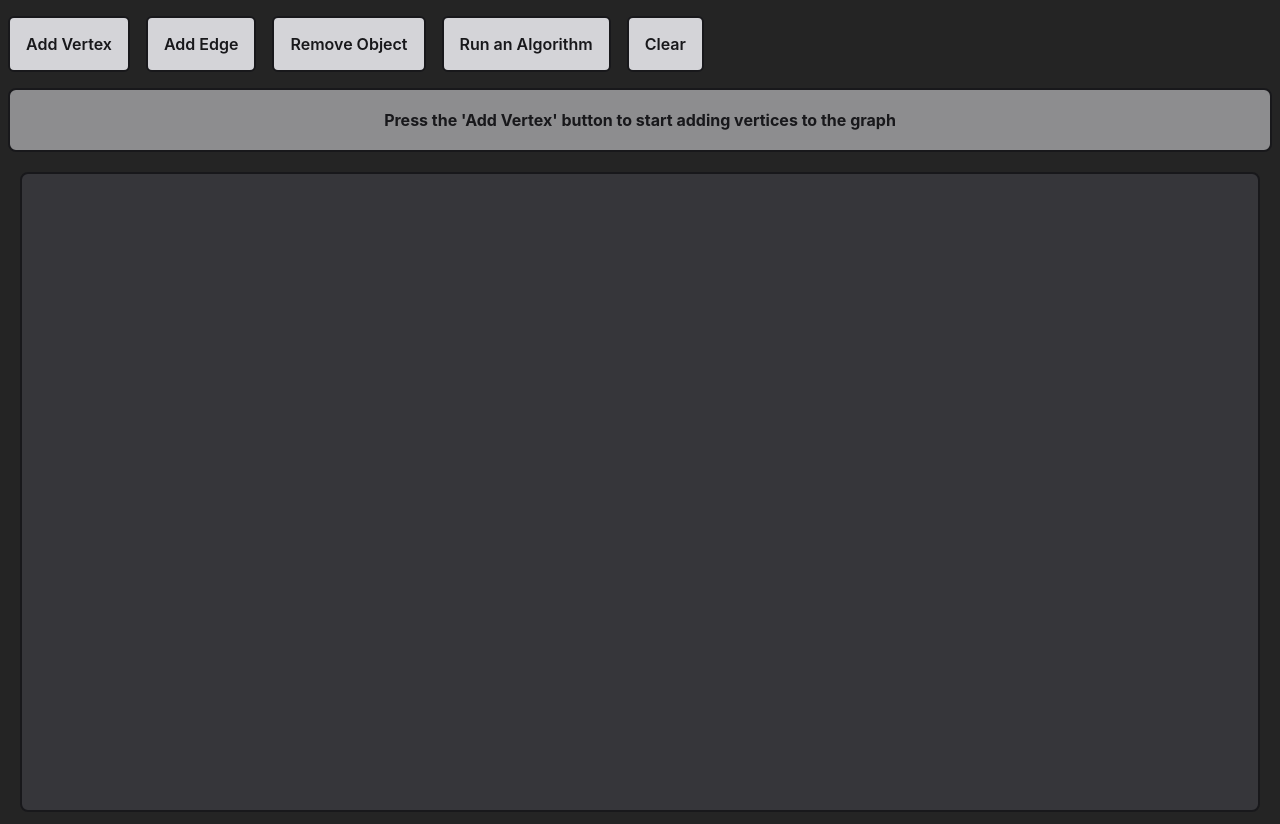
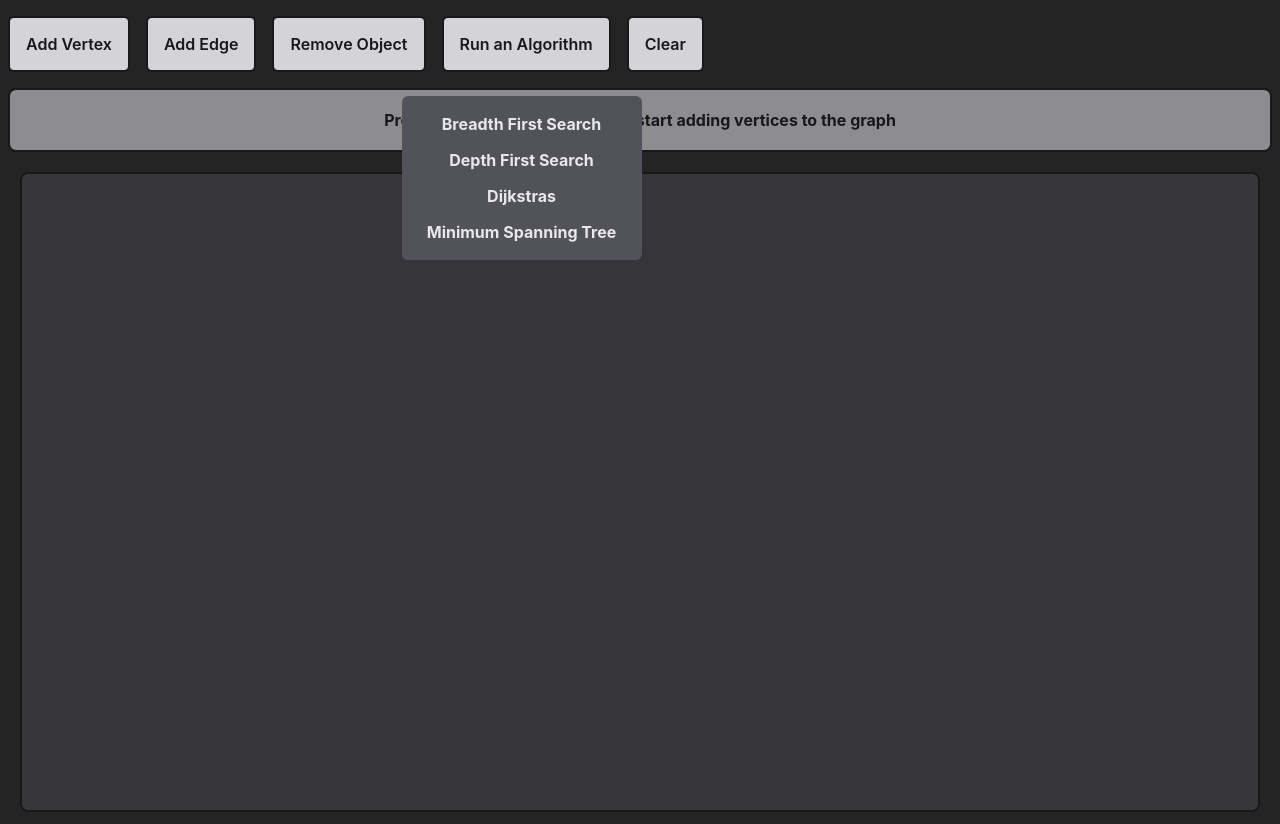
Before and after one commit to Dawaad/data-structure-visualiser, a React (Vite) app in the folder data-structure-visualiser/: page / in a window 1280 px wide. Built offline with nearby package versions, Linux system fonts and the light colour scheme.

Commit message:
Updated Event Handler, Implemented BFS Traversal Animation, Implemented Algorithm List

```diff
--- a/data-structure-visualiser/src/Components/Graph.tsx
+++ b/data-structure-visualiser/src/Components/Graph.tsx
@@ -4,105 +4,70 @@ import { Graph } from "../Data-Structures/GraphClass";
 import { Vertex } from "../Data-Structures/VertexClass";
 import EdgeVisualisation from "./Edge";
 import VertexVisualisation from "./Vertex";
+
+type graphEvent =
+  | "addEdgeEvent"
+  | "addVertexEvent"
+  | "none"
+  | "runBFSEvent"
+  | "runDFSEvent"
+  | "runDijkstrasEvent"
+  | "runPrimsEvent";
+
+type algorithmMap = {
+  [key:string]: () => void
+}
+
 function GraphVisualisation() {
   const [graph, setGraph] = useState(new Graph());
   const [vertexCount, setVertexCount] = useState<number>(1);
   const [edgeCount, setEdgeCount] = useState<number>(0);
+  const [graphAnimationRunning, setGraphAnimationRunning] =
+    useState<boolean>(false);
   const [vertices, setVertices] = useState<
     Map<string, { x: number; y: number }>
   >(new Map());
   const [message, setMessage] = useState<string>(
     "Press the 'Add Vertex' button to start adding vertices to the graph "
   );
+
+  const [currentEvent, setCurrentEvent] = useState<graphEvent>("none");
+
   const [addEdgeMode, setAddEdgeMode] = useState<boolean>(false);
   const [addVertexMode, setAddVertexMode] = useState<boolean>(false);
   const [removeObjectMode, setRemoveObjectMode] = useState<boolean>(false);
+  // const [algorithmMode, setAlgorithmMode] = useState<algorithms | null>(null)
   const [runBFS, setRunBFS] = useState<boolean>(false);
   const [edgeVertexSelect, setEdgeVertexSelect] = useState<
     Vertex<string> | undefined
   >(undefined);
 
 
-  {/*
-const clickBehaviors = {
-  delete: () => {
-    // delete the vertex
+
+  const algorithms:algorithmMap = {
+    'Breadth First Search': () => {
+      refreshSetActions();
+      setCurrentEvent("runBFSEvent");
+      setMessage("Select starting vertex");
     },
-  highlight: () => {
-    // highlight the vertex
+    'Depth First Search': () => {
+      refreshSetActions();
+      setCurrentEvent("runDFSEvent");
+      setMessage("Select starting vertex");
     },
-  // add more click behaviors here
-};
-
-function handleVertexClick() {
-  clickBehaviors[buttonState]();
-}
-*/}
-
-  const refreshSelected = () => {
-    setEdgeVertexSelect(undefined);
-  };
-
-  const refreshSetActions = () => {
-    setAddEdgeMode(false);
-    setAddVertexMode(false);
-    setRemoveObjectMode(false);
-    setRunBFS(false);
-    setMessage("");
-  };
-
-  function handleVertexMove(vertex: Vertex<string>, x: number, y: number) {
-    setVertices((vertices) => {
-      const newVertices = new Map(vertices);
-      newVertices.set(vertex.value, { x, y });
-      return newVertices;
-    });
-  }
-
-  const applyStylingToVisited = (visited: Edge<string>[]) => {
-
-      visited.forEach(edge => {
-        if(!edge.directed){
-          document.getElementById(`edge-${edge.vertex1.value}-${edge.vertex2.value}`)?.classList.add('stroke-orange-300')
-          document.getElementById(`edge-${edge.vertex2.value}-${edge.vertex1.value}`)?.classList.add('stroke-orange-300')
-
-        }
-      })
-  }
-
-  const handleBFS = (event: React.MouseEvent<HTMLDivElement>) => {
-    const clickDiv = event.target as HTMLDivElement;
-    const clickedDivId = clickDiv.id;
-    const visitedVertices: Vertex<string>[] = [];
-    const visitedEdges: Edge<string>[] =[];
-    if (
-      [...graph.adjacencyList.keys()]
-        .map((vertex) => {
-          return vertex.value;
-        })
-        .includes(clickedDivId)
-    ) {
-      setMessage(`Breadth First Search Path: ${clickedDivId}`);
-      graph.bfs(
-        graph.getVertexById(clickedDivId) as Vertex<string>,
-        (vertex, edge) => {
-          ;
-          visitedVertices.push(vertex);
-          if(edge){
-            visitedEdges.push(edge)
-          }
-          setMessage((prev) => {
-            return prev.concat(` -> ${vertex.value} `);
-          });
-        }
-      );
-      applyStylingToVisited(visitedEdges)
-
-
+    "Dijkstras":() => {
+      refreshSetActions()
+      setCurrentEvent('runDijkstrasEvent')
+      setMessage('Select starting vertex')
+    },
+    'Minimum Spanning Tree':() => {
+      refreshSetActions()
+      setCurrentEvent('runPrimsEvent')
     }
   };
 
-  const handleSelectEdgeEvent = (event: React.MouseEvent<HTMLDivElement>) => {
+  const clickBehaviors = {
+    addEdgeEvent: (event: React.MouseEvent<HTMLDivElement>) => {
       const clickedDiv = event.target as HTMLDivElement;
       const clickedDivId = clickedDiv.id;
       console.log(clickedDivId);
@@ -138,26 +103,18 @@ function handleVertexClick() {
           (
             document.getElementById(edgeVertexSelect.value) as HTMLElement
           ).classList.remove("bg-yellow-300");
-        (document.getElementById(clickedDivId) as HTMLElement).classList.remove(
-          "bg-yellow-300"
-        );
+          (
+            document.getElementById(clickedDivId) as HTMLElement
+          ).classList.remove("bg-yellow-300");
           refreshSelected();
           setMessage("Select the first vertex");
         }
       }
-  };
-
-  const handleClearAll = () => {
-    graph.clearAll();
-    setVertexCount(1);
-    setVertices(new Map());
-    refreshSetActions();
-  };
-
-  const handleAddVerticeEvent = (event: React.MouseEvent<HTMLDivElement>) => {
-    console.log(event.clientX);
-    console.log(event.clientY);
-    const parentdiv = document.getElementById("graph-container") as HTMLElement;
+    },
+    addVertexEvent: (event: React.MouseEvent<HTMLDivElement>) => {
+      const parentdiv = document.getElementById(
+        "graph-container"
+      ) as HTMLElement;
       const newVertex = new Vertex(
         vertexCount.toString(),
         event.clientX - parentdiv.offsetLeft * 1.1,
@@ -172,6 +129,156 @@ function handleVertexClick() {
       setVertexCount((prev) => {
         return prev + 1;
       });
+    },
+    // add more click behaviors here
+    runBFSEvent: (event: React.MouseEvent<HTMLDivElement>) => {
+
+      const clickDiv = event.target as HTMLDivElement;
+      const clickedDivId = clickDiv.id;
+      const visitedVertices: Vertex<string>[] = [];
+      const visitedEdges: Edge<string>[] = [];
+      if (
+        [...graph.adjacencyList.keys()]
+          .map((vertex) => {
+            return vertex.value;
+          })
+          .includes(clickedDivId)
+      ) {
+        visitedVertices.push(
+          graph.getVertexById(clickedDivId) as Vertex<string>
+        );
+        setMessage(`Breadth First Search Path: ${clickedDivId}`);
+        graph.bfs(
+          graph.getVertexById(clickedDivId) as Vertex<string>,
+          (vertex, edge) => {
+            visitedVertices.push(vertex);
+            if (edge) {
+              visitedEdges.push(edge);
+            }
+            setMessage((prev) => {
+              return prev.concat(` -> ${vertex.value} `);
+            });
+          }
+        );
+        applyStylingToVisited(visitedEdges, visitedVertices);
+      }
+    },
+
+    runDFSEvent: (event: React.MouseEvent<HTMLDivElement>) => {},
+
+    runPrimsEvent: (event: React.MouseEvent<HTMLDivElement>) => {},
+    runDijkstrasEvent: (event: React.MouseEvent<HTMLDivElement>) => {},
+    none: undefined,
+  };
+
+  const refreshSelected = () => {
+    setEdgeVertexSelect(undefined);
+  };
+
+  const refreshSetActions = () => {
+    setCurrentEvent("none");
+    setRemoveObjectMode(false);
+    clearAllStyling();
+
+    setMessage("");
+  };
+
+  function handleVertexMove(vertex: Vertex<string>, x: number, y: number) {
+    setVertices((vertices) => {
+      const newVertices = new Map(vertices);
+      newVertices.set(vertex.value, { x, y });
+      return newVertices;
+    });
+  }
+
+  const clearAllStyling = () => {
+    const visitedVertexDiv = document.querySelectorAll(".bg-blue-400");
+    visitedVertexDiv.forEach((vertex) => {
+      vertex.classList.add("bg-green-400");
+      vertex.classList.remove("bg-blue-400");
+    });
+
+    const edgeSelectedVertex = document.querySelectorAll(".bg-yellow-300");
+    edgeSelectedVertex.forEach((vertex) => {
+      vertex.classList.add("bg-green-400");
+      vertex.classList.remove("bg-yellow-300");
+    });
+    const visitedEdgeDiv = document.querySelectorAll(".stroke-orange-300");
+    visitedEdgeDiv.forEach((edge) => {
+      edge.classList.add("stroke-white");
+      edge.classList.remove("stroke-orange-300");
+    });
+  };
+
+  const applyStylingToVisited = (
+    visitedEdges: Edge<string>[],
+    visitedVertices: Vertex<string>[]
+  ) => {
+    console.log(visitedVertices);
+    console.log(visitedEdges);
+    type VertexOrEdge = Vertex<string> | Edge<string>;
+    const combinedArrays: VertexOrEdge[] = [];
+    const maxLength = Math.max(visitedEdges.length, visitedVertices.length);
+
+    for (let i = 0; i < maxLength; i++) {
+      if (i < visitedVertices.length) {
+        combinedArrays.push(visitedVertices[i]);
+      }
+      if (i < visitedEdges.length) {
+        combinedArrays.push(visitedEdges[i]);
+      }
+    }
+
+    setGraphAnimationRunning(true);
+
+    combinedArrays.forEach((item: VertexOrEdge, index: number) => {
+      setTimeout(() => {
+        console.log(currentEvent);
+        if (currentEvent === "runBFSEvent" || currentEvent === "runDFSEvent") {
+          if (item instanceof Vertex) {
+            document.getElementById(item.value)?.classList.add("bg-blue-400");
+            document
+              .getElementById(item.value)
+              ?.classList.remove("bg-green-400");
+          } else {
+            if (!item.directed) {
+              document
+                .getElementById(
+                  `edge-${item.vertex1.value}-${item.vertex2.value}`
+                )
+                ?.classList.remove("stroke-white");
+              document
+                .getElementById(
+                  `edge-${item.vertex1.value}-${item.vertex2.value}`
+                )
+                ?.classList.add("stroke-orange-300");
+              document
+                .getElementById(
+                  `edge-${item.vertex2.value}-${item.vertex1.value}`
+                )
+                ?.classList.remove("stroke-white");
+              document
+                .getElementById(
+                  `edge-${item.vertex2.value}-${item.vertex1.value}`
+                )
+                ?.classList.add("stroke-orange-300");
+            }
+          }
+        }
+      }, 350 * index);
+
+      setTimeout(() => {
+        clearAllStyling();
+        setGraphAnimationRunning(false);
+      }, 350 * combinedArrays.length + 1000);
+    });
+  };
+
+  const handleClearAll = () => {
+    graph.clearAll();
+    setVertexCount(1);
+    setVertices(new Map());
+    refreshSetActions();
   };
 
   const handleEdgeRemovalEvent = (edge: Edge<string>) => {
@@ -194,20 +301,16 @@ function handleVertexClick() {
     });
   };
 
-  // useEffect(() => {
-  //   console.log(graph.getEdges());
-  //   console.log(graph.getAdjacencyList());
-  // });
-
   return (
     <div className="w-screen h-full">
       <div className="flex justify-center pt-2">
         <div className=" w-[110rem] flex items-center">
-          {addVertexMode ? (
+          {currentEvent === "addVertexEvent" ? (
             <button
               className="button bg-red-300"
               onClick={() => {
-                setAddVertexMode(false);
+                // setAddVertexMode(false);
+                setCurrentEvent("none");
                 setMessage("");
               }}
             >
@@ -216,20 +319,23 @@ function handleVertexClick() {
           ) : (
             <button
               onClick={() => {
+                if (!graphAnimationRunning) {
                   refreshSetActions();
-                setAddVertexMode(true);
+                  // setAddVertexMode(true);
+                  setCurrentEvent("addVertexEvent");
                   setMessage("Click on the workspace to create a new Vertex");
+                }
               }}
               className="button"
             >
               Add Vertex
             </button>
           )}
-          {addEdgeMode ? (
+          {currentEvent === "addEdgeEvent" ? (
             <button
               className="button bg-red-300"
               onClick={() => {
-                setAddEdgeMode(false);
+                setCurrentEvent("none");
                 setMessage("");
               }}
             >
@@ -239,10 +345,12 @@ function handleVertexClick() {
             <button
               className="button"
               onClick={() => {
+                if (!graphAnimationRunning) {
                   refreshSetActions();
                   refreshSelected();
-                setAddEdgeMode(true);
+                  setCurrentEvent("addEdgeEvent");
                   setMessage("Select the first vertex");
+                }
               }}
             >
               Add Edge
@@ -261,9 +369,11 @@ function handleVertexClick() {
           ) : (
             <button
               onClick={() => {
+                if (!graphAnimationRunning) {
                   refreshSetActions();
                   setRemoveObjectMode(true);
                   setMessage("Select the objects to be deleted");
+                }
               }}
               className="button"
             >
@@ -271,18 +381,18 @@ function handleVertexClick() {
             </button>
           )}
           <div>
-            <button
-              onClick={() => {
-                refreshSetActions();
-                setRunBFS(true);
-                setMessage("Select starting vertex");
-              }}
-              className="button relative"
-            >
+            <button onClick={() => {}} className="button relative">
               Run an Algorithm
             </button>
-            <div className="absolute left-0  md:left-auto z-10 m-4 md:my-4 md:mx-0  md:-translate-x-20">
-              <ul className="w-[20rem] bg-zinc-600 text-center"></ul>
+            <div className="absolute left-0  md:left-auto z-10 m-4 md:my-4 md:mx-0  md:-translate-x-[2rem] ">
+              <ul className="w-[15rem] bg-zinc-600 text-center cursor-pointer font-bold space-y-3 p-4 rounded-md">
+               {Object.keys(algorithms).map((algorithm:string)=> {
+
+                return <li onClick={() => {
+                  algorithms[algorithm]()
+                }}>{algorithm}</li>
+               })}
+              </ul>
             </div>
           </div>
 
@@ -299,15 +409,7 @@ function handleVertexClick() {
       <section className="flex justify-center">
         <div
           className="w-[110rem] h-[40rem] bg-zinc-600 bg-opacity-40 relative mx-5 my-3 rounded-lg border-2 border-zinc-900"
-          onClick={
-            addEdgeMode
-              ? handleSelectEdgeEvent
-              : addVertexMode
-              ? handleAddVerticeEvent
-              : runBFS
-              ? handleBFS
-              : undefined
-          }
+          onClick={clickBehaviors[currentEvent]}
           id="graph-container"
         >
           {[...graph.adjacencyList.keys()].map((vertex) => {
```
Lines whose indentation alone changed are shown as unchanged.
